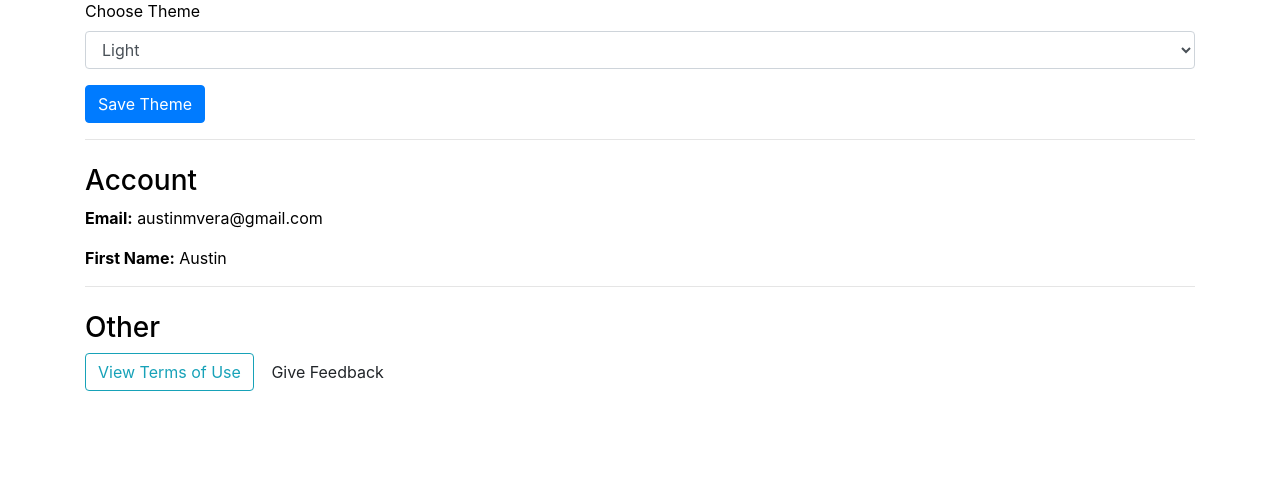
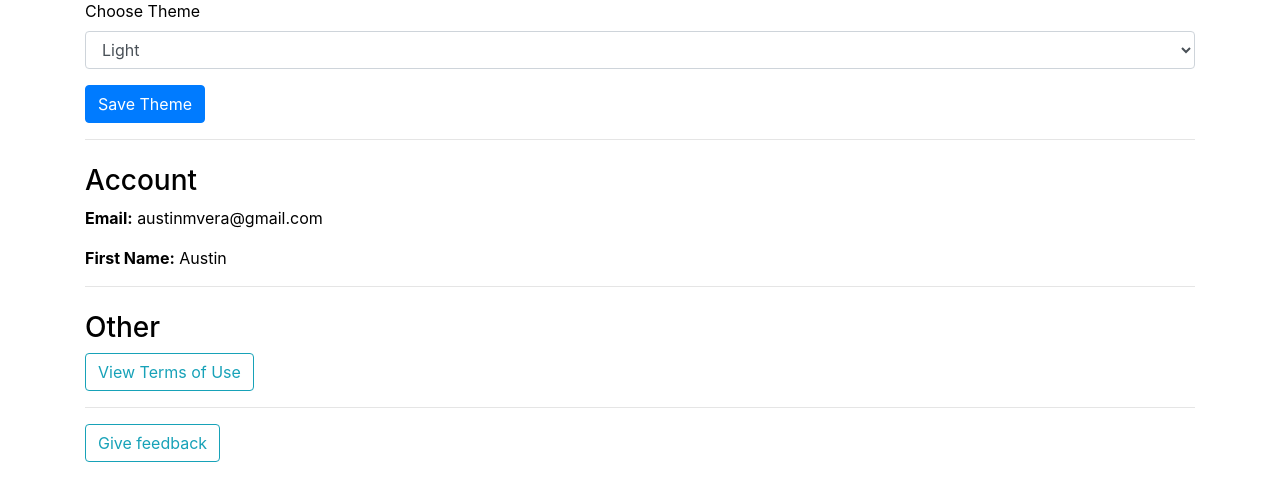
Before and after one commit to KingDenari/Redemption-Project, a Flask app: page /settings in a window 1280 px wide. Shown: the part 151-652 px from the top of the page. Run offline with Flask 3, Linux system fonts and the light colour scheme; a user stored in the database is signed in; some libraries are stand-ins or nearby versions.

Commit message:
Update settings.html

```diff
--- a/website/templates/settings.html
+++ b/website/templates/settings.html
@@ -22,5 +22,7 @@
 <hr />
 <h3 class="mt-4">Other</h3>
 <a href="/terms" class="btn btn-outline-info">View Terms of Use</a>
-<a href="/feedback" class=btn btn-outline-info>Give Feedback</a>
+
+<hr />
+<a href="/feedback" class="btn btn-outline-info">Give feedback</a>
 {% endblock %}
```
